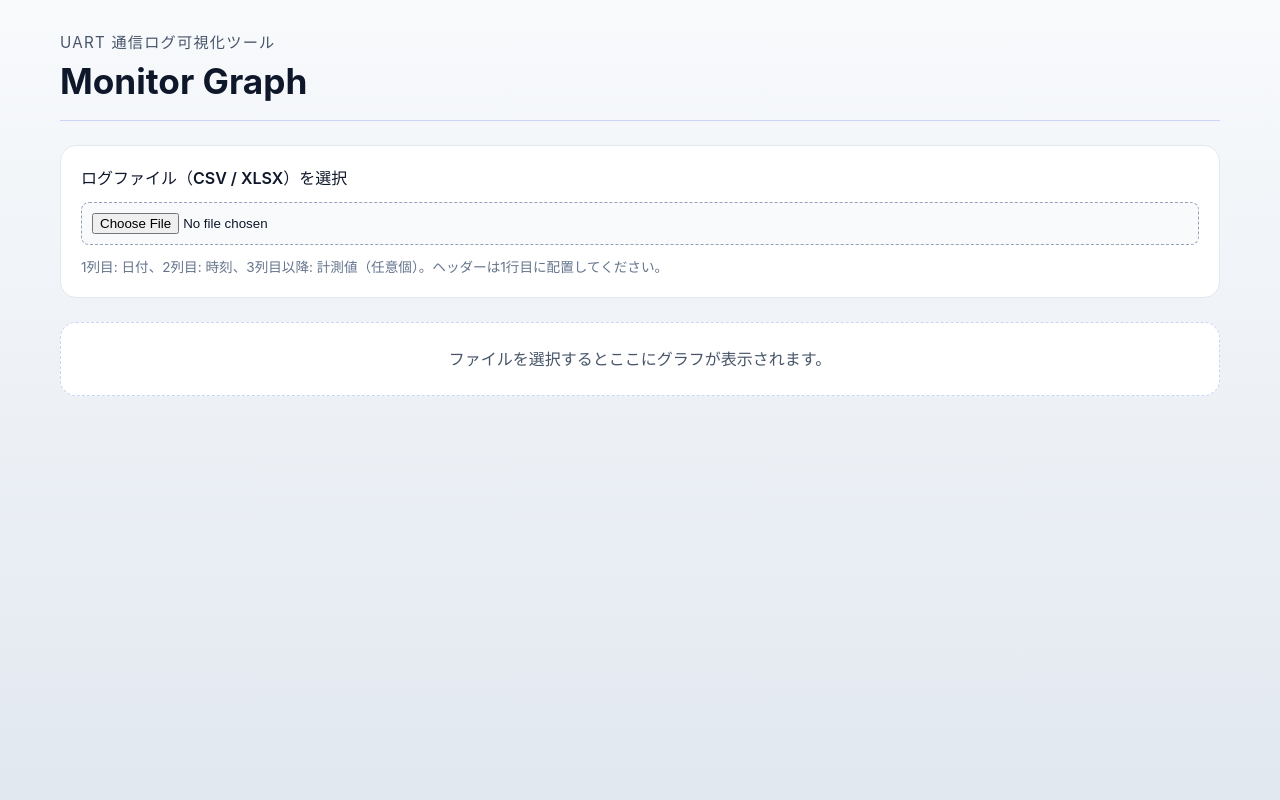
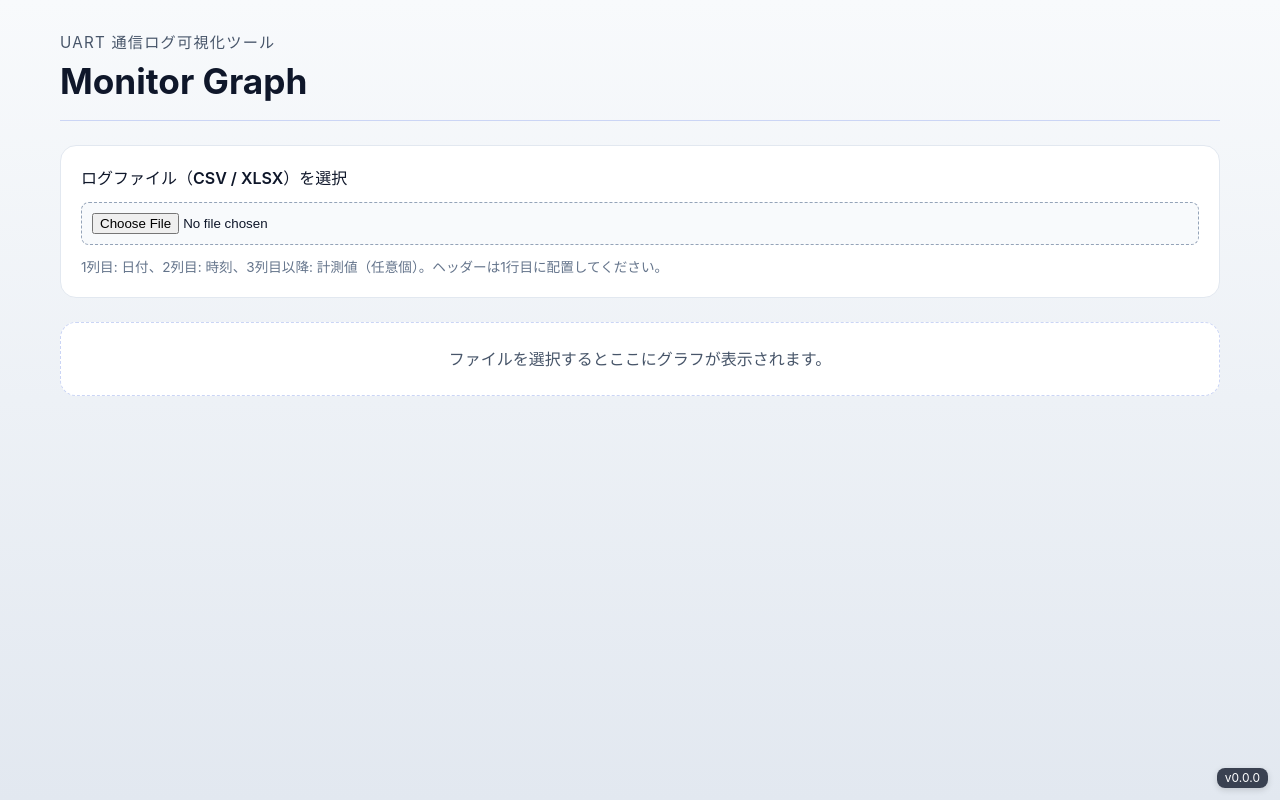
Before and after one commit to yamaryu999/monitor-graph, a React (Vite) app: page / in a window 1280 px wide. Built offline with nearby package versions, Linux system fonts and the light colour scheme.

Commit message:
feat(ui): show app version in a bottom-right badge using package.json version

```diff
--- a/src/App.css
+++ b/src/App.css
@@ -152,6 +152,21 @@
   color: #475569;
 }
 
+/* Version badge */
+.version-badge {
+  position: fixed;
+  right: 12px;
+  bottom: 12px;
+  padding: 4px 8px;
+  font-size: 12px;
+  line-height: 1;
+  border-radius: 8px;
+  background: rgba(15, 23, 42, 0.8);
+  color: #fff;
+  box-shadow: 0 2px 6px rgba(0,0,0,0.15);
+  z-index: 1000;
+}
+
 @media (max-width: 640px) {
   .app-shell {
     padding: 24px 16px 32px;
--- a/src/App.tsx
+++ b/src/App.tsx
@@ -18,6 +18,7 @@ import * as XLSX from 'xlsx';
 import dayjs from 'dayjs';
 import customParseFormat from 'dayjs/plugin/customParseFormat';
 import './App.css';
+import pkg from '../package.json';
 
 dayjs.extend(customParseFormat);
 
@@ -289,6 +290,7 @@ const useChartData = (
   }, [parsed, seriesVisibility]);
 
 function App() {
+  const appVersion = (pkg as { version?: string }).version ?? '0.0.0';
   const [parsedData, setParsedData] = useState<ParsedData | null>(null);
   const [seriesVisibility, setSeriesVisibility] = useState<Record<string, boolean>>({});
   const [fileName, setFileName] = useState('');
@@ -479,6 +481,9 @@ function App() {
       ) : (
         !isLoading && <div className="placeholder">ファイルを選択するとここにグラフが表示されます。</div>
       )}
+
+      {/* Version badge */}
+      <div className="version-badge" title={`version ${appVersion}`}>v{appVersion}</div>
     </div>
   );
 }
```
Also changed, not shown: 2 other files (tests, documents, lock files or other folders).
